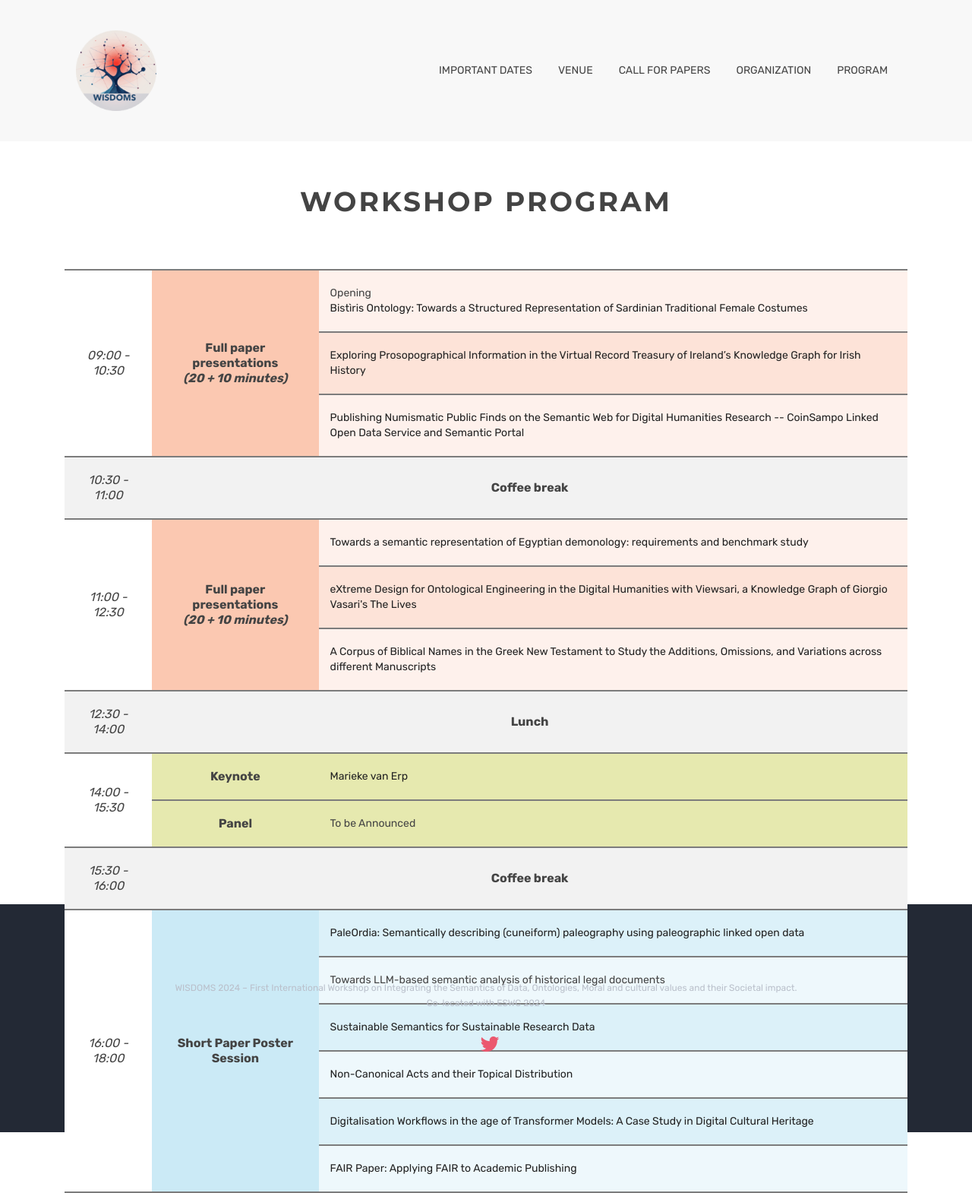
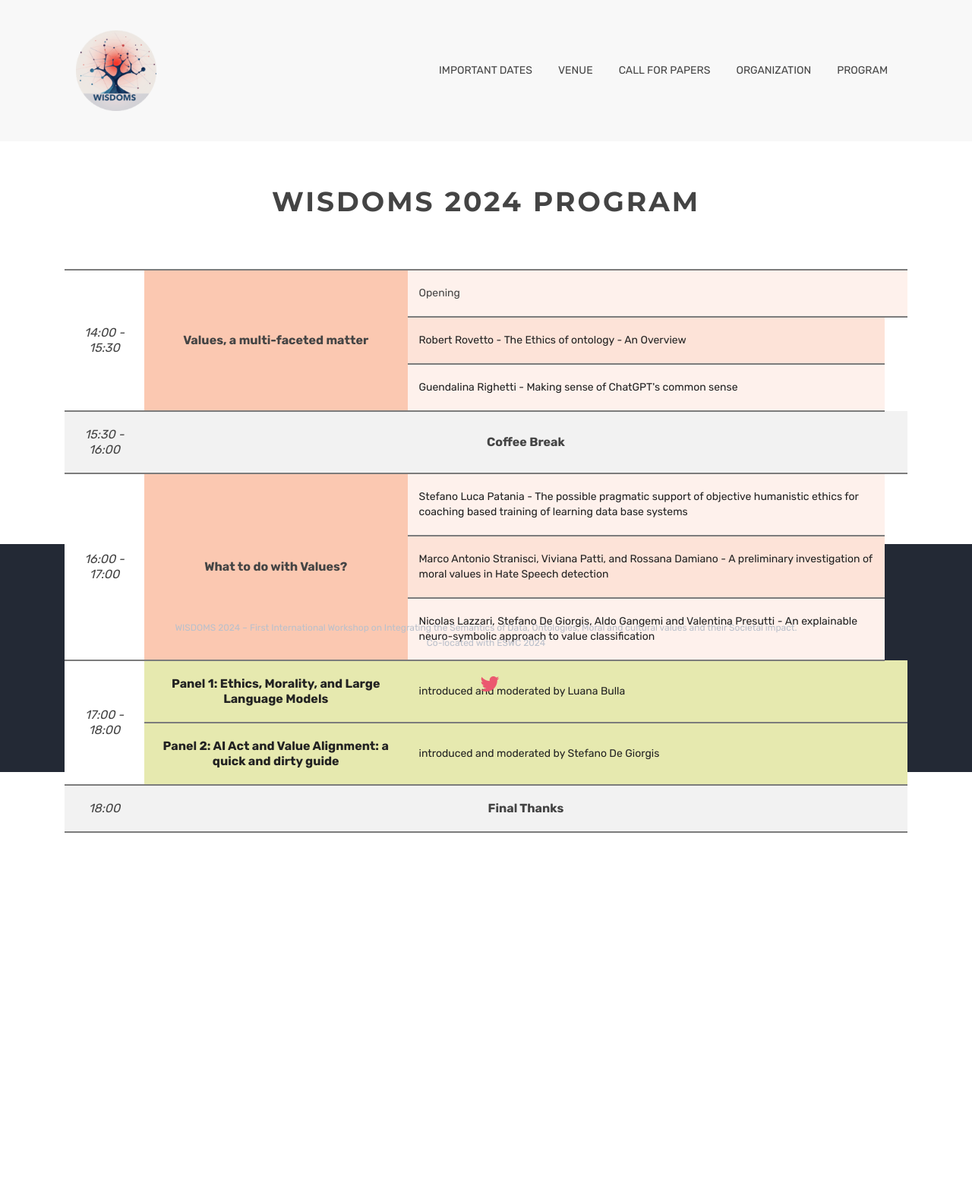
Before and after one commit to wisdoms-workshop/wisdoms-workshop.github.io, a Jekyll site: the page built from program.html, in a window 1280 px wide. Shown: the whole page at 76% size. Built offline with Jekyll 4.4.1, drawn with Linux system fonts in a browser that asks for light colours.

Commit message:
program refined

```diff
--- a/program.html
+++ b/program.html
@@ -1,16 +1,28 @@
 ---
 layout: index
-title: Workshop Program
+title: Organization
 tagline:
 tags: [team, components]
 img:
 img-mobile:
-author: Sasha Bruns, Andrea Poltronieri, Lise Stork, Tabea Tietz
+author: Stefano De Giorgis, Luana Bulla, Maria Hedblom, Luc Steels
 css:
 js:
-keywords: Workshop Program
+keywords: organization
 canonical: https://wisdoms-workshop.github.io/
 ---
+
+
+<!-- Google tag (gtag.js) -->
+<script async src="https://www.googletagmanager.com/gtag/js?id=G-P8P2RXHGLY"></script>
+<script>
+  window.dataLayer = window.dataLayer || [];
+  function gtag(){dataLayer.push(arguments);}
+  gtag('js', new Date());
+
+  gtag('config', 'G-P8P2RXHGLY');
+</script>
+
 
 {% include JB/setup %}
 
@@ -22,131 +34,69 @@ canonical: https://wisdoms-workshop.github.io/
     <div class="row">
       <div class="col-md-12">
         <div class="page-header-title">
-          <h2 class="heading-title text-center">Workshop Program</h2>
+          <h2 class="heading-title text-center">WISDOMS 2024 Program</h2>
         </div>
         <div class="program">
           <table>
             <tbody>
               <tr class="full-paper">
-                <td rowspan="3" class="hour">09:00 - 10:30</td>
+                <td rowspan="3" class="hour">14:00 - 15:30</td>
                 <td rowspan="3" class="full-paper-cat cat">
-                  Full paper presentations<br /><em>(20 + 10 minutes)</em>
+                    Values, a multi-faceted matter
                 </td>
                 </td>
                 <td>
                   Opening <br />
-                  <a>
-                  Bistìris Ontology: Towards a Structured Representation
-                  of Sardinian Traditional Female Costumes
-                  </a>
+                </td>
+                <td>
+              </tr>
+              <tr class="full-paper">
+                <td>
+                    <a>Robert Rovetto - The Ethics of ontology - An Overview</a>
                 </td>
 
               </tr>
               <tr class="full-paper">
                 <td>
-                  <a>
-                  Exploring Prosopographical Information in the Virtual
-                  Record Treasury of Ireland’s Knowledge Graph for Irish
-                  History</a>
-                </td>
-
-              </tr>
-              <tr class="full-paper">
-                <td>
-                  <a>
-                  Publishing Numismatic Public Finds on the Semantic Web
-                  for Digital Humanities Research -- CoinSampo Linked Open
-                  Data Service and Semantic Portal</a>
+                    <a>Guendalina Righetti - Making sense of ChatGPT's common sense</a>
                 </td>
 
               </tr>
               <tr class="coffee-break">
-                <td class="hour hour-dark">10:30 - 11:00</td>
-                <td colspan="3" class="cat">Coffee break</td>
+                <td class="hour hour-dark">15:30 - 16:00</td>
+                <td colspan="3" class="cat">Coffee Break</td>
               </tr>
               <tr class="full-paper">
-                <td rowspan="3" class="hour">11:00 - 12:30</td>
+                <td rowspan="3" class="hour">16:00 - 17:00</td>
                 <td rowspan="3" class="full-paper-cat cat">
-                  Full paper presentations<br /><em>(20 + 10 minutes)</em>
+                    What to do with Values?<br />
                 </td>
-                <td><a>
-                  Towards a semantic representation of Egyptian
-                  demonology: requirements and benchmark study</a>
+                <td>
+                    <a>Stefano Luca Patania - The possible pragmatic support of objective humanistic ethics for coaching based training of learning data base systems</a>
                 </td>
-
               </tr>
               <tr class="full-paper">
-                <td><a>
-                  eXtreme Design for Ontological Engineering in the
-                  Digital Humanities with Viewsari, a Knowledge Graph of
-                  Giorgio Vasari's The Lives</a>
+                <td>
+                    <a>Marco Antonio Stranisci, Viviana Patti, and Rossana Damiano - A preliminary investigation of moral values in Hate Speech detection</a>
                 </td>
-
               </tr>
               <tr class="full-paper">
-                <td><a>
-                  A Corpus of Biblical Names in the Greek New Testament to
-                  Study the Additions, Omissions, and Variations across
-                  different Manuscripts</a>
+                <td>
+                    <a>Nicolas Lazzari, Stefano De Giorgis, Aldo Gangemi and Valentina Presutti - An explainable neuro-symbolic approach to value classification</a>
                 </td>
-
+              </tr>
+              <tr>
+                <td rowspan="2"  class="hour">17:00 - 18:00</td>
+                <td class="keynote cat"><a>Panel 1: Ethics, Morality, and Large Language Models</a></td>
+                <td class="keynote" colspan="2"><a>introduced and moderated by Luana Bulla</a></td>
+              </tr>
+              <tr>
+                <td class="keynote cat"><a>Panel 2: AI Act and Value Alignment: a quick and dirty guide</a></td>
+                <td class="keynote" colspan="2"><a>introduced and moderated by Stefano De Giorgis</a></td>
               </tr>
               <tr class="coffee-break">
-                <td class="hour hour-dark">12:30 - 14:00</td>
-                <td colspan="2" class="cat">Lunch</td>
-
-              </tr>
-              <tr>
-                <td rowspan="2"  class="hour">14:00 - 15:30</td>
-                <td class="keynote cat">Keynote</td>
-                <td class="keynote" colspan="2"><a class="keynote-link">Marieke van Erp</a></td>
-              </tr>
-              <tr>
-                <td class="keynote cat">Panel</td>
-                <td class="keynote" colspan="2">To be Announced</td>
-              </tr>
-              <tr class="coffee-break">
-                <td class="hour hour-dark">15:30 - 16:00</td>
-                <td colspan="3" class="cat">Coffee break</td>
-              </tr>
-              <tr class="short-paper">
-                <td rowspan="6" class="hour">16:00 - 18:00</td>
-                <td rowspan="6" class="short-paper-cat cat">
-                  Short Paper Poster Session
-                </td>
-                <td>
-                  <a>
-                  PaleOrdia: Semantically describing (cuneiform)
-                  paleography using paleographic linked open data</a>
-                </td>
-
-              </tr>
-              <tr class="short-paper">
-                <td>
-                  Towards LLM-based semantic analysis of historical legal
-                  documents</a>
-                </td>
-
-              </tr>
-              <tr class="short-paper">
-                <td>
-                  <a>Sustainable Semantics for Sustainable Research Data</a>
-                </td>
-
-              </tr>
-              <tr class="short-paper">
-                <td><a>Non-Canonical Acts and their Topical Distribution</a></td>
-
-              </tr>
-              <tr class="short-paper">
-                <td><a>
-                  Digitalisation Workflows in the age of Transformer
-                  Models: A Case Study in Digital Cultural Heritage</a>
-                </td>
-
-              </tr>
-              <tr class="short-paper">
-                <td><a>FAIR Paper: Applying FAIR to Academic Publishing</a></td>
+                <td class="hour hour-dark">18:00</td>
+                <td colspan="3" class="cat">Final Thanks</td>
               </tr>
             </tbody>
           </table>
```
